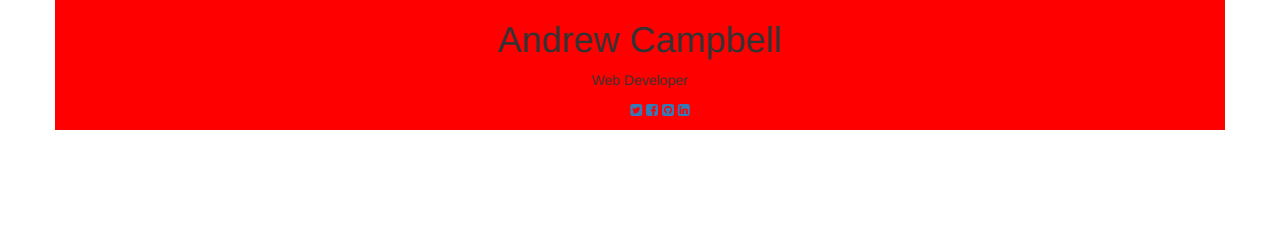
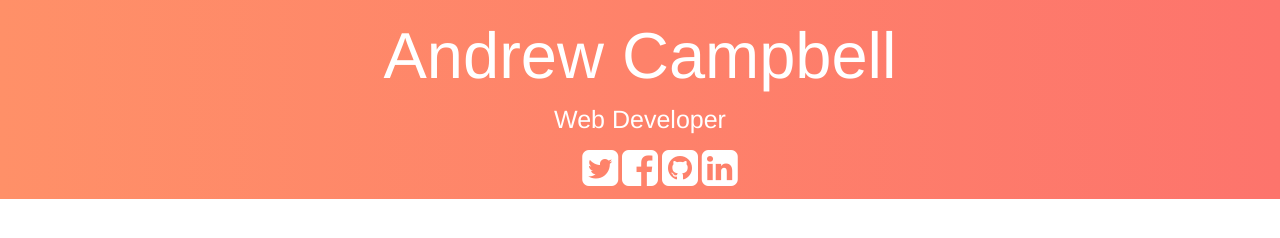
Before and after one commit to ACampbell17/Portfolio, a plain HTML site: page index.html in a window 1280 px wide. Drawn offline with Linux system fonts and the light colour scheme.

Commit message:
Added Styles to Home Page

```diff
--- a/css/main.css
+++ b/css/main.css
@@ -1,8 +1,24 @@
-.container {
-	background-color: red;
+.container-fluid {
+		background: #fd746c; /* fallback for old browsers */
+		background: -webkit-linear-gradient(to left, #fd746c , #ff9068); /* Chrome 10-25, Safari 5.1-6 */
+		background: linear-gradient(to left, #fd746c , #ff9068); /* W3C, IE 10+/ Edge, Firefox 16+, Chrome 26+, Opera 12+, Safari 7+ */
 }
 
 ul li {
 	list-style: none;
 	display: inline;
 }
+  /*Home Page Styles*/
+.home-page h1 {
+	font-size: 65px;
+	color: white;
+}
+
+.home-page i {
+	color: white;
+}
+
+.home-page p {
+	color: white;
+	font-size: 25px;
+}
--- a/index.html
+++ b/index.html
@@ -12,16 +12,16 @@
 </head>
 
 <body>
-  <div class="container text-center">
+  <div class="container-fluid text-center home-page">
     <h1>Andrew Campbell</h1>
     <p>
       Web Developer
     </p>
     <ul>
-      <li><a href=""><i class="fa fa-twitter-square" aria-hidden="true"></i></a></li>
-      <li><a href=""><i class="fa fa-facebook-square" aria-hidden="true"></i></li>
-      <li><a href=""><i class="fa fa-github-square" aria-hidden="true"></i></li>
-      <li><a href=""><i class="fa fa-linkedin-square" aria-hidden="true"></i></li>
+      <li><a href="https://twitter.com/Androoodles"><i class="fa fa-twitter-square fa-3x" aria-hidden="true"></i></a></li>
+      <li><a href="https://www.facebook.com/AndrewCampbell22"><i class="fa fa-facebook-square fa-3x" aria-hidden="true"></i></li>
+      <li><a href="https://github.com/ACampbell17"><i class="fa fa-github-square fa-3x" aria-hidden="true"></i></li>
+      <li><a href="https://www.linkedin.com/in/andrew-campbell-534ba6124"><i class="fa fa-linkedin-square fa-3x" aria-hidden="true"></i></li>
     </ul>
   </div>
 
```
